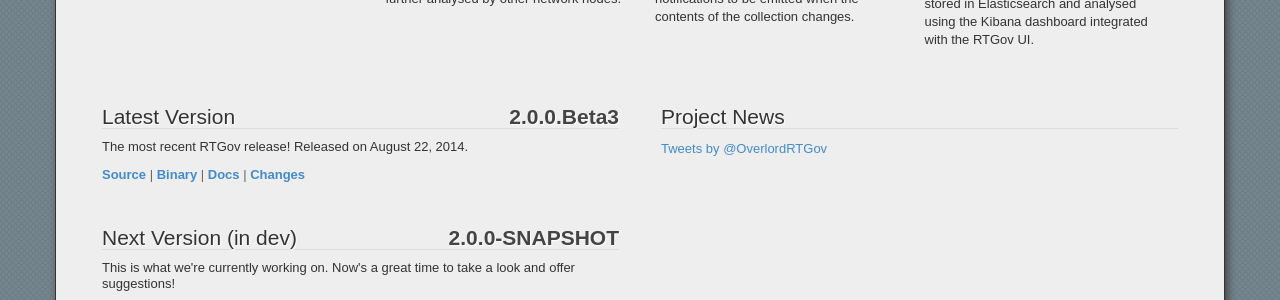
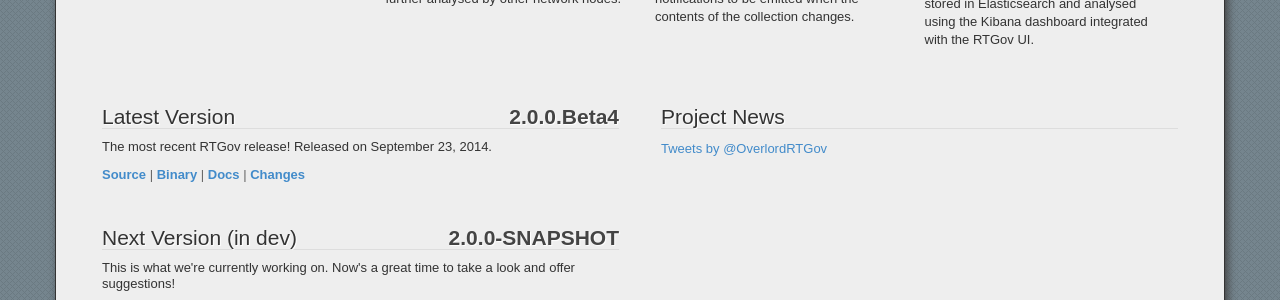
Before and after one commit to Governance/Governance.github.io, a Jekyll site: the page built from rtgov/index.html, in a window 1280 px wide. Shown: the part 362-662 px from the top of the page. Built offline with Jekyll 4.4.1, drawn with Linux system fonts in a browser that asks for light colours; comment, search, counter and statistics services are not loaded.

Commit message:
Update rtgov version to 2.0.0.Beta4

```diff
--- a/rtgov/index.html
+++ b/rtgov/index.html
@@ -36,12 +36,12 @@
             <!-- Left side -->
             <div class="col-lg-6">
               <div class="citem">
-                <h3>Latest Version <span class="version pull-right hide-480">2.0.0.Beta3</span></h3>
-                <p>The most recent RTGov release! Released on August 22, 2014.</p>
+                <h3>Latest Version <span class="version pull-right hide-480">2.0.0.Beta4</span></h3>
+                <p>The most recent RTGov release! Released on September 23, 2014.</p>
                 <div class="links">
-                  <a href="https://github.com/Governance/rtgov/tree/2.0.0.Beta3">Source</a> |
-                  <a href="http://downloads.jboss.org/overlord/rtgov/overlord-rtgov-2.0.0.Beta3.zip">Binary</a> |
-                  <a href="http://docs.jboss.org/overlord/rtgov/2.0.0.Beta3">Docs</a> |
+                  <a href="https://github.com/Governance/rtgov/tree/2.0.0.Beta4">Source</a> |
+                  <a href="http://downloads.jboss.org/overlord/rtgov/overlord-rtgov-2.0.0.Beta4.zip">Binary</a> |
+                  <a href="http://docs.jboss.org/overlord/rtgov/2.0.0.Beta4">Docs</a> |
                   <a href="http://red.ht/1mJDJ0V">Changes</a>
                 </div>
               </div>
```
